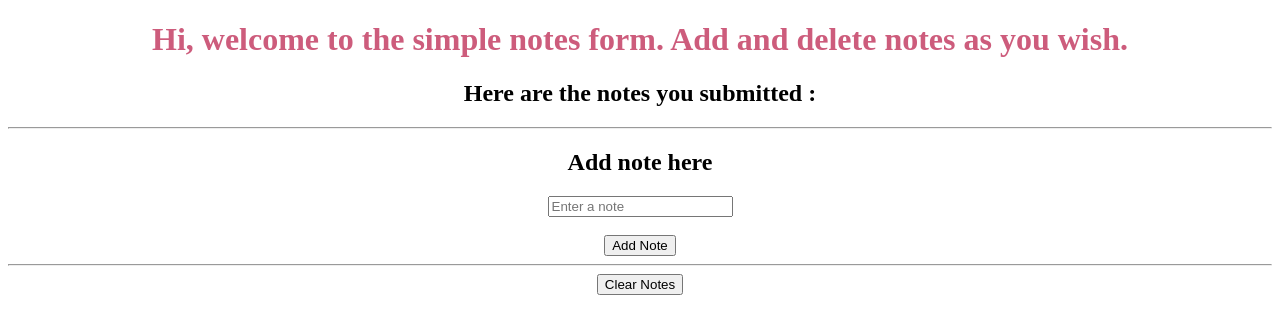
After one commit to aditya-pandey221997/flask_demo, a Flask app: page /notes in a window 1280 px wide. The commit adds this page. Shown: the top 334 px of the page. Run offline with Flask 2, Linux system fonts and the light colour scheme.

Commit message:
Created my form for storing notes

```diff
--- a/server/application.py
+++ b/server/application.py
@@ -3,6 +3,8 @@ from flask import Flask, render_template, request
 from utils.fibonacci import fibonacci
 
 app = Flask(__name__)
+
+notes = []
 
 
 @app.route("/")
@@ -54,6 +56,19 @@ def form():
     return render_template("greeting.html", name=name, password=password)
 
 
+@app.route("/notes", methods=["GET", "POST"])
+def notes_method():
+    if request.method == "POST":
+        note = request.form.get("note")
+        clear = request.form.get("action") == "clear"
+        if clear:
+            notes.clear()
+        if note:
+            notes.append(note)
+    return render_template("notes.html", list=notes, heading="Hi, welcome to the simple notes form. Add and delete "
+                                                             "notes as you wish.")
+
+
 @app.route("/bye/<string:name>")
 def bye(name):
     if name != '':
--- a/server/templates/base.html
+++ b/server/templates/base.html
@@ -7,6 +7,10 @@
             text-align: center;
             vertical-align: center;
         }
+        h1 {
+            color: #cd5c7c;
+        }
+        {% block style %} {% endblock%}
     </style>
 </head>
 <body>
--- /dev/null
+++ b/server/templates/notes.html
@@ -0,0 +1,39 @@
+{% extends 'base.html' %}
+
+{% block style %}
+.note {
+    color : grey;
+    background : white;
+}
+{% endblock %}
+
+{% block heading %}
+{{heading}}
+{% endblock %}
+
+{% block content %}
+
+<h2>
+    Here are the notes you submitted :
+</h2>
+
+    <ul>
+        {% for note in list %}
+            <li class="note"> {{note}} </li>
+        {% endfor %}
+    </ul>
+
+<hr>
+
+<h2>Add note here</h2>
+<form action="{{url_for('notes_method')}}" method="post">
+    <div>
+        <input name="note" type="text" placeholder="Enter a note">
+        <br>
+        <br>
+        <button type="submit" name="action" value="add">Add Note</button>
+    </div>
+    <hr>
+    <button type="submit" name="action" value="clear">Clear Notes</button>
+</form>
+{% endblock %}
```
